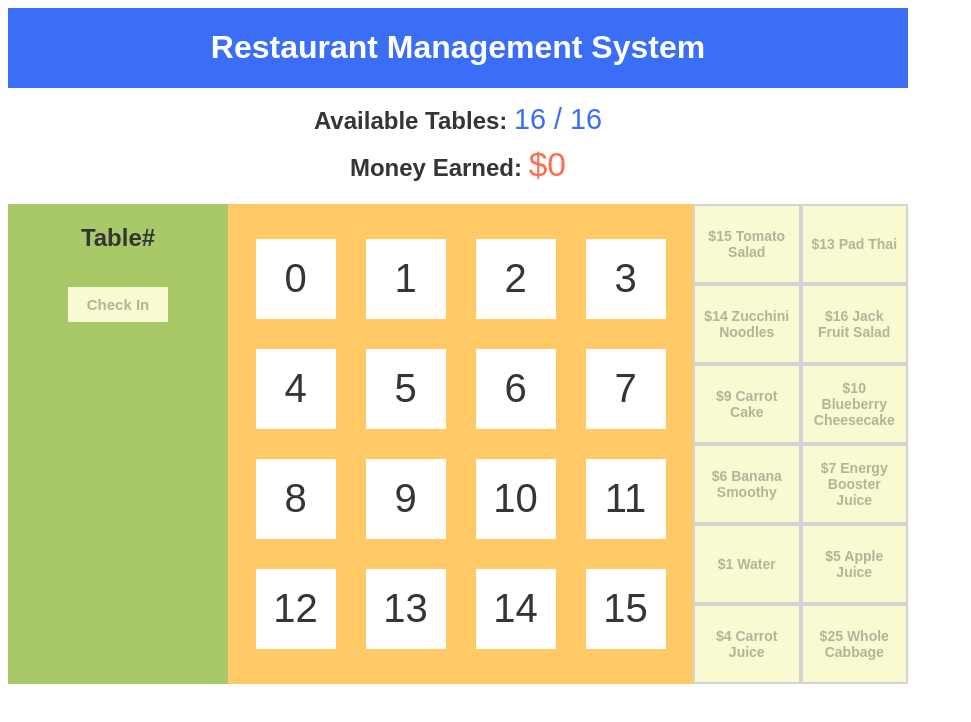
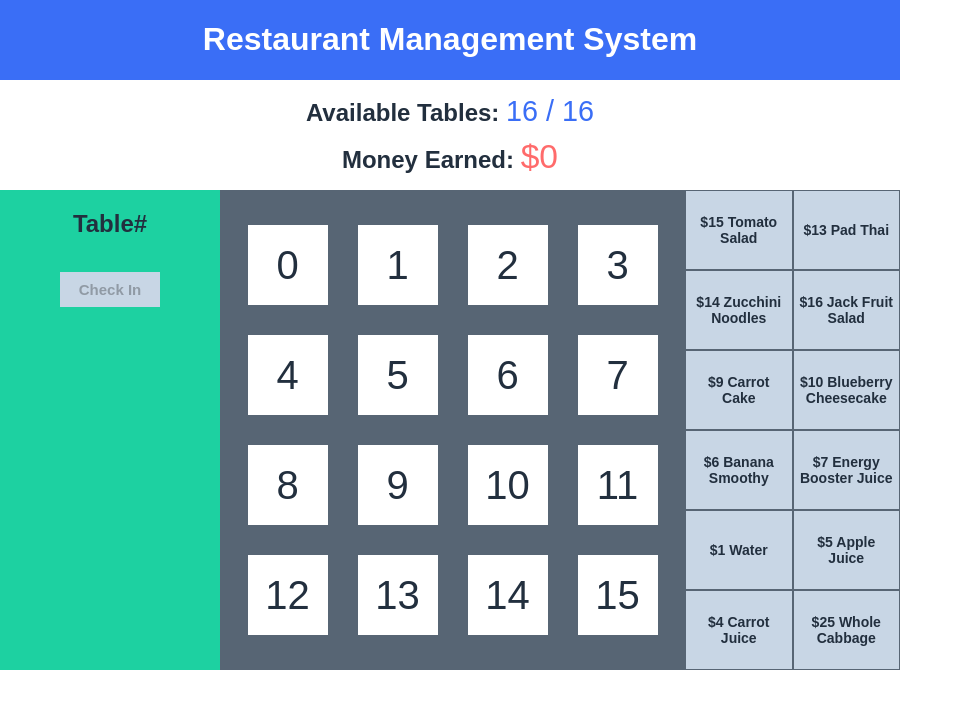
Before and after one commit to pavelgarchenko/react-restaurant, a React (Create React App) app: page / in a window 1280 px wide. Shown: the top 722 px of the page, without its empty margins (0-971 px from the left). Built offline with nearby package versions, Linux system fonts and the light colour scheme.

Commit message:
improved styling

```diff
--- a/src/styles.css
+++ b/src/styles.css
@@ -1,3 +1,5 @@
+@import "normalize.css";
+
 h3, h4 {
   margin: 10px 0;
 }
@@ -5,7 +7,7 @@ h3, h4 {
 .App {
   font-family: sans-serif;
   text-align: center;
-  color: #353535;
+  color: #222f3e;
 }
 
 .App {
@@ -19,6 +21,7 @@ h3, h4 {
   background-color: #3a6ef6;
   flex-grow: 1;
   width: 900px;
+  height:190px;
   color: #fff;
 }
 
@@ -28,7 +31,7 @@ h3, h4 {
 }
 
 .available-tables {
-  color: #353535;
+  color: #222f3e;
   margin: 5px 0;
 }
 
@@ -39,12 +42,12 @@ h3, h4 {
 }
 
 .money-earned {
-  color: #353535;
+  color: #222f3e;
   margin: 10px 0;
 }
 
 .money-earned > span.amount {
-  color: #ff6d50;
+  color: #ff6b6b;
   font-weight: normal;
   font-size: 140%;
 }
@@ -60,13 +63,14 @@ h3, h4 {
 .left-section {
   width: 220px;
   height: 480px;
-  background-color: #a9c969;
+  background-color: #1dd1a1;
   overflow: auto;
 }
 
 .mid-section {
   width: 465px;
-  background-color: #ffc966;
+  height: 480px;
+  background-color: #576574;
 
   display: flex;
   flex-direction: row;
@@ -78,7 +82,8 @@ h3, h4 {
 
 .right-section {
   width: 215px;
-  background-color: lightgoldenrodyellow;
+  height: 480px;
+  background-color: transparent;
   display: flex;
   flex-direction: row;
   flex-wrap: wrap;
@@ -93,24 +98,22 @@ h3, h4 {
   margin: 15px;
   background-color: #fff;
   border: 2px solid #fff;
-  color: #353535;
-  display: flex;
-  justify-content: center;
-  align-items: center;
+  color: #222f3e;
+  display: inline-block;
   font-size: 40px;
   transition: 0.2s;
 }
 .mid-section button.selected {
-  border: 5px solid #8da9ee;
+  border: 5px solid #54a0ff;
 }
 .mid-section button.toggled {
-  background-color: #ff6d50;
+  background-color: #ff6b6b;
   color: #fff;
 }
 
 button.menu-item {
   width: 50%;
-  border: 2px solid lightgrey;
+  border: 1px solid #576574;
   border-radius: 0;
   height: 80px;
   background-color: #fff;
@@ -130,32 +133,40 @@ button.toggle-table-btn {
   background-color: #fff;
   transition: 0.2s;
 }
-
-button.menu-item:hover, button.toggle-table-btn:hover {
-  background-color: #fafafa;
-
+button.toggle-table-btn:hover {
+  border-bottom: 4px solid #576574;
+}
+button.toggle-table-btn:active {
+  border: none;
+}
+button.toggle-table-btn:disabled {
+  border: none;
+  background-color: #c8d6e5;
 }
 
-button.menu-item:active, button.toggle-table-btn:active {
-  background-color: #ddd;
+button.menu-item:hover {
+  background-color: #1dd0a1;
 }
-
+button.menu-item:active {
+  background-color: #1dd0a1;
+  background-color: #10ac84;
+  color: #fff;
+}
 button.menu-item:disabled {
-  background-color: lightgoldenrodyellow;
-}
-
-button.toggle-table-btn:disabled {
-  background-color: lightgoldenrodyellow;
+  background-color: #c8d6e5;
+  position: relative;
+  color: #222f3e;
 }
 
 .order-item {
   display: block;
-  position: relative;
   padding: 3px 10px;
   font-size: 14px;
 }
 .order-item > button {
   float: left;
+  border: none;
+  background-color: #fff;
 }
 .order-item > span.name {
 
@@ -167,12 +178,12 @@ button.toggle-table-btn:disabled {
 
 .bill-total {
   background: #fff;
-  color: #353535;
+  color: #222f3e;
   padding: 5px 0;
 }
 
 .bill-total > span.amount {
-  color: #ff6d50;
+  color: #ff6b6b;
   font-weight: normal;
   font-size: 140%;
 }
```
Also changed, not shown: src/normalize.css (added).
